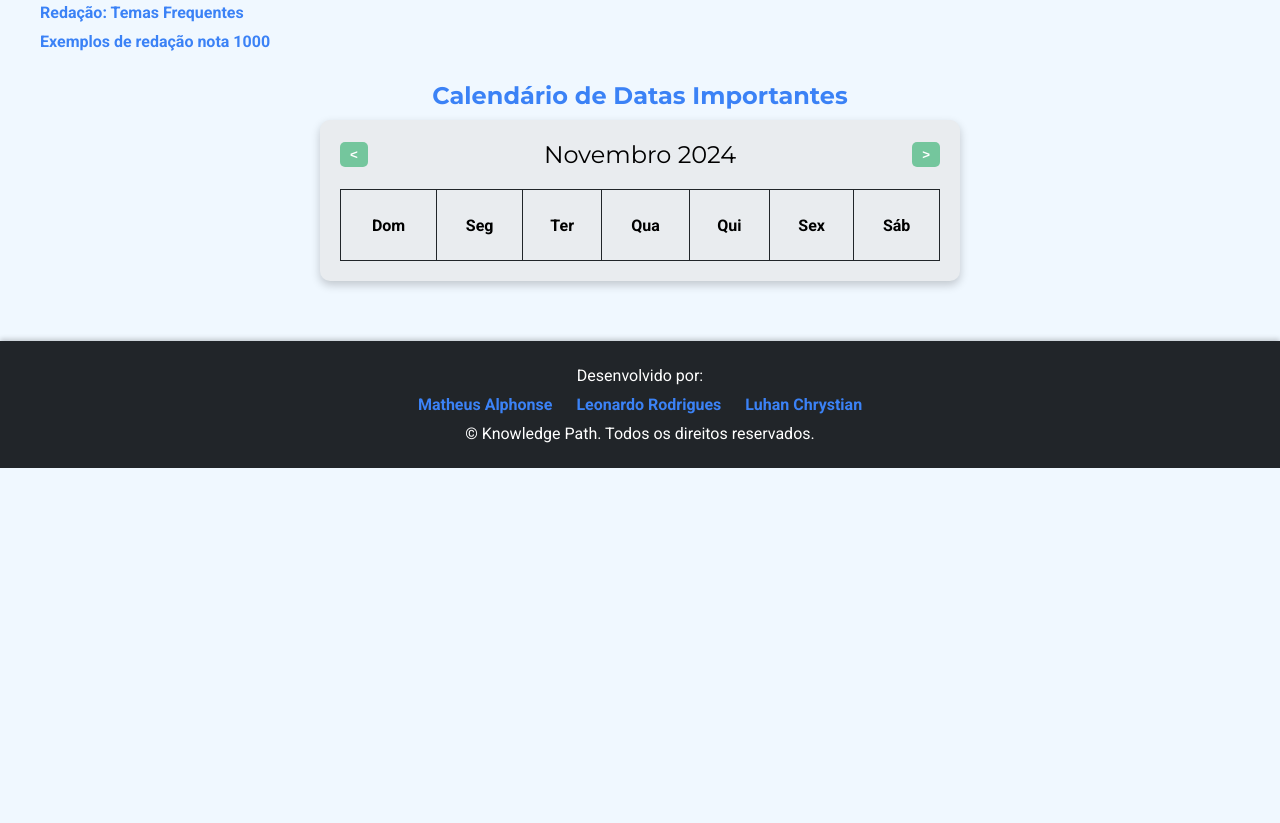
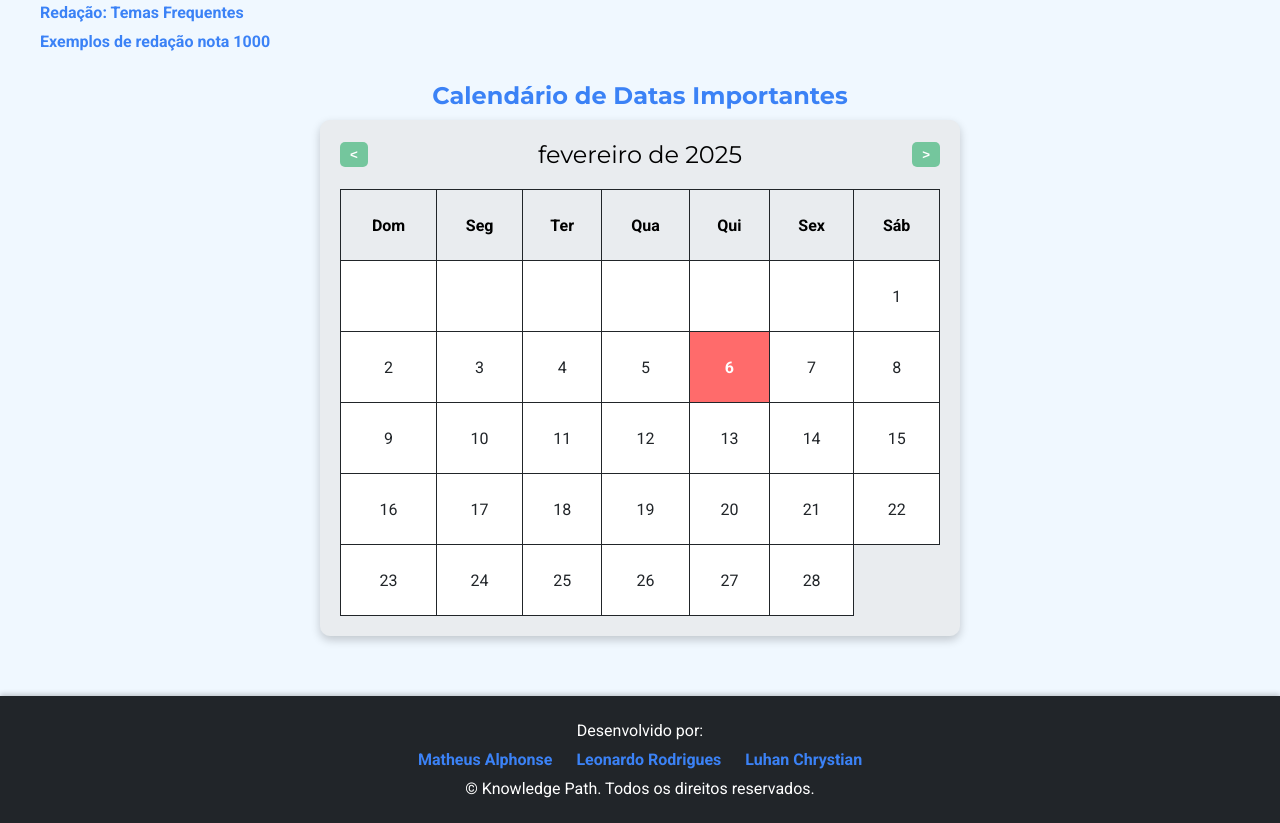
Before and after one commit to matheustm29/Knowledge_Path, a plain HTML site: page index.html in a window 1280 px wide. Shown: the part 1652-2475 px from the top of the page. Before the commit the page ends 2120 px from the top, so only its background shows below. Drawn offline with Linux system fonts and the light colour scheme.

Commit message:
Update index.html

```diff
--- a/index.html
+++ b/index.html
@@ -90,7 +90,7 @@
             <div class="calendar-container">
                 <div class="calendar-header">
                     <button id="prev-month">&lt;</button>
-                    <span id="month-year">Novembro 2024</span>
+                    <span id="month-year"></span>
                     <button id="next-month">&gt;</button>
                 </div>
                 <table class="calendar">
@@ -105,8 +105,7 @@
                             <th>Sáb</th>
                         </tr>
                     </thead>
-                    <tbody id="calendar-body">
-                    </tbody>
+                    <tbody id="calendar-body"></tbody>
                 </table>
             </div>
         </section>
@@ -121,6 +120,64 @@
         </ul>
         <p>&copy; Knowledge Path. Todos os direitos reservados.</p>
     </footer>
+    <script>
+        document.addEventListener("DOMContentLoaded", function() {
+            const monthYear = document.getElementById("month-year");
+            const calendarBody = document.getElementById("calendar-body");
+            const prevMonthBtn = document.getElementById("prev-month");
+            const nextMonthBtn = document.getElementById("next-month");
+
+            let currentDate = new Date();
+
+            function generateCalendar(date) {
+                calendarBody.innerHTML = "";
+
+                const month = date.getMonth();
+                const year = date.getFullYear();
+                const firstDay = new Date(year, month, 1).getDay();
+                const lastDate = new Date(year, month + 1, 0).getDate();
+
+                monthYear.textContent = date.toLocaleDateString("pt-BR", { month: "long", year: "numeric" });
+
+                let row = document.createElement("tr");
+                for (let i = 0; i < firstDay; i++) {
+                    let emptyCell = document.createElement("td");
+                    row.appendChild(emptyCell);
+                }
+
+                for (let day = 1; day <= lastDate; day++) {
+                    if (row.children.length === 7) {
+                        calendarBody.appendChild(row);
+                        row = document.createElement("tr");
+                    }
+                    let cell = document.createElement("td");
+                    cell.textContent = day;
+                    if (day === new Date().getDate() && month === new Date().getMonth() && year === new Date().getFullYear()) {
+                        cell.style.backgroundColor = "#ff6b6b";
+                        cell.style.color = "white";
+                        cell.style.fontWeight = "bold";
+                    }
+                    row.appendChild(cell);
+                }
+
+                if (row.children.length > 0) {
+                    calendarBody.appendChild(row);
+                }
+            }
+
+            prevMonthBtn.addEventListener("click", function() {
+                currentDate.setMonth(currentDate.getMonth() - 1);
+                generateCalendar(currentDate);
+            });
+
+            nextMonthBtn.addEventListener("click", function() {
+                currentDate.setMonth(currentDate.getMonth() + 1);
+                generateCalendar(currentDate);
+            });
+
+            generateCalendar(currentDate);
+        });
+    </script>
 
 </body>
 </html>
```
